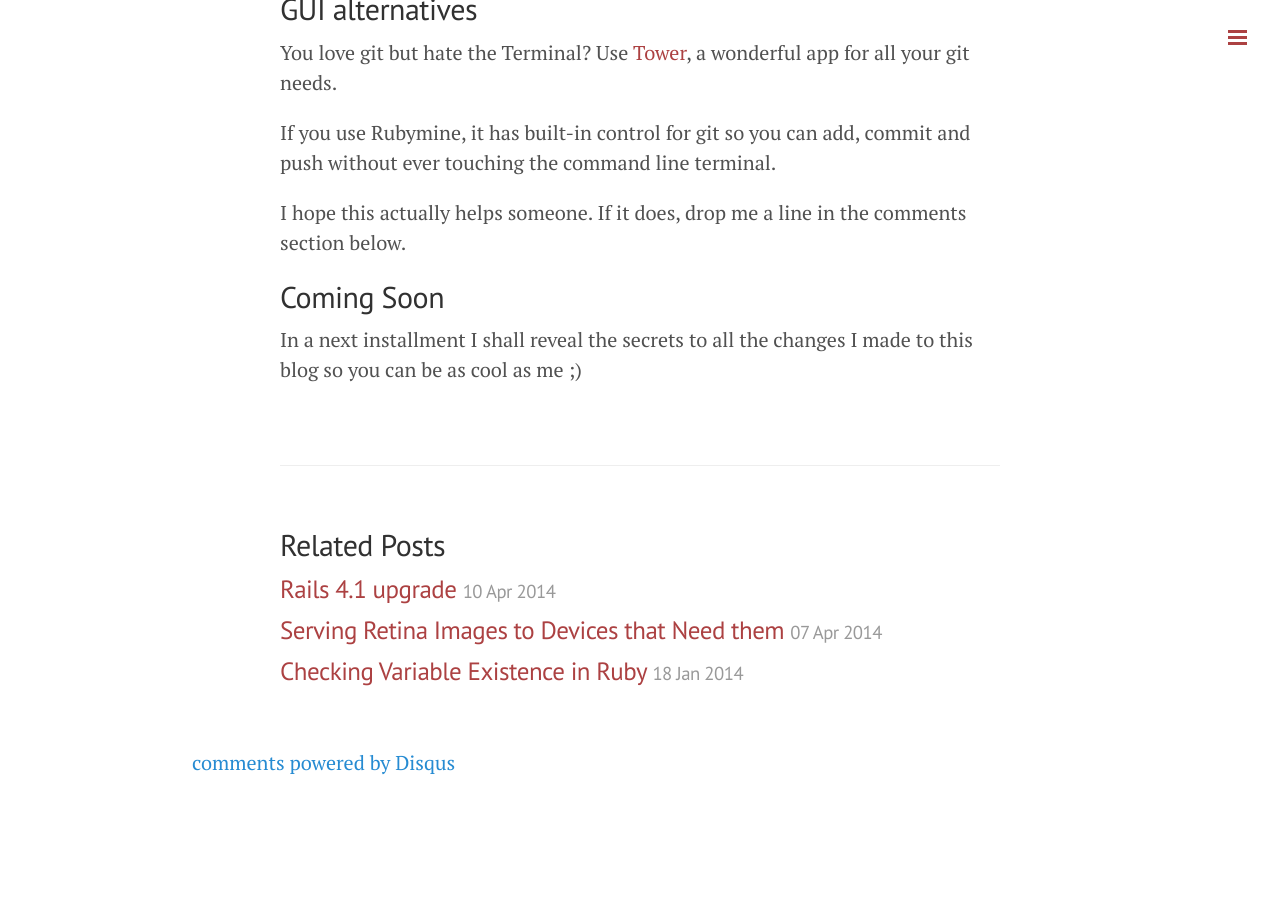
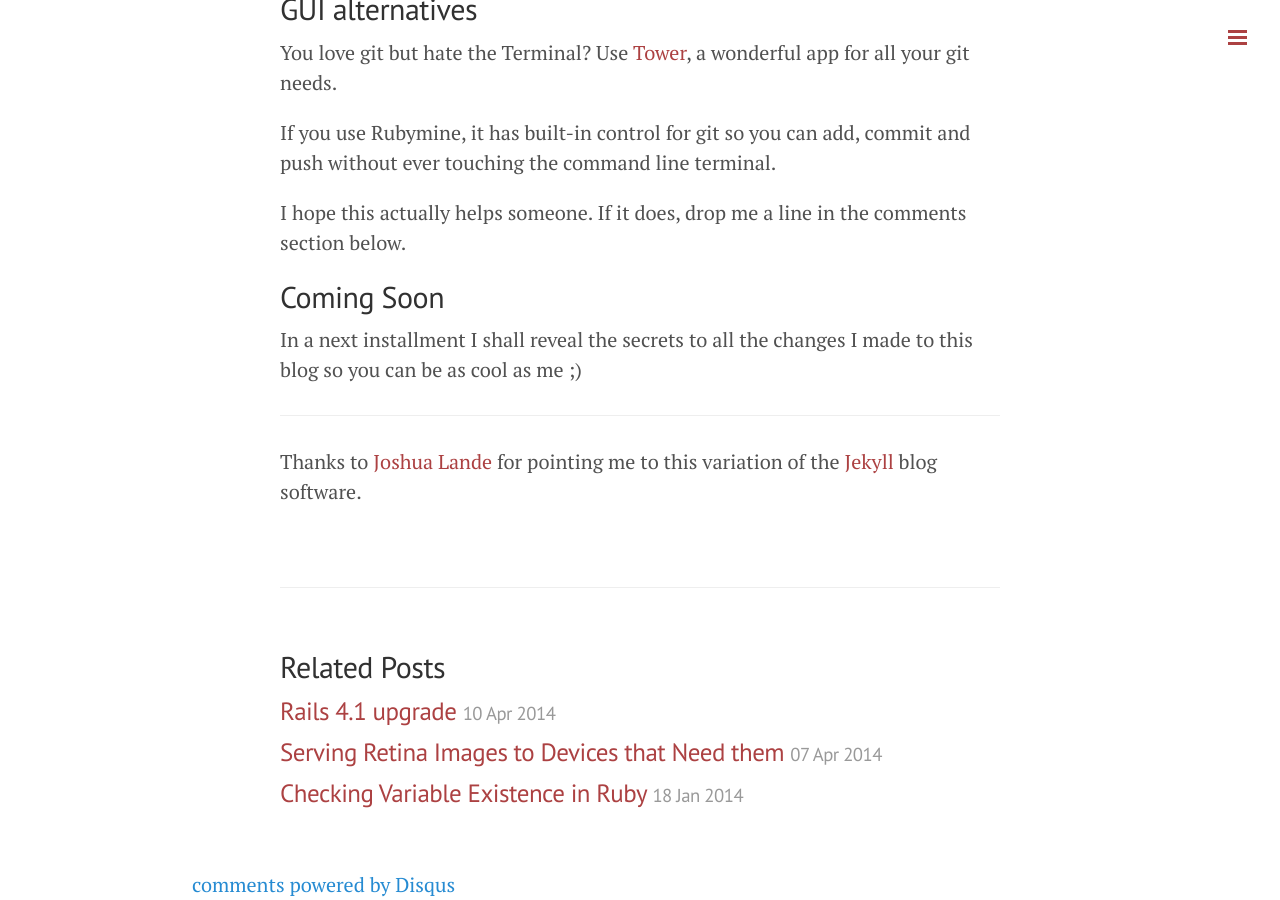
Before and after one commit to kakubei/kakubei.github.io, a Jekyll site: the page built from _posts/2014-04-12-setup-git-push.md, in a window 1280 px wide and 900 px high, scrolled down 8692 px. Built offline with Jekyll 4.4.1, drawn with Linux system fonts in a browser that asks for light colours; Markdown is read by kramdown in place of the engine named in the settings; comment, search, counter and statistics services are not loaded; before the commit the page ends 9470 px from its top, so only the background shows below that.

Commit message:
added thanks to Joshua Lande

```diff
--- a/_posts/2014-04-12-setup-git-push.md
+++ b/_posts/2014-04-12-setup-git-push.md
@@ -211,3 +211,7 @@ I hope this actually helps someone. If it does, drop me a line in the comments s
 
 ## Coming Soon
 In a next installment I shall reveal the secrets to all the changes I made to this blog so you can be as cool as me ;)
+
+---
+
+Thanks to [Joshua Lande](http://joshualande.com/jekyll-github-pages-poole/) for pointing me to this variation of the [Jekyll](http://jekyllrb.com) blog software.
```
